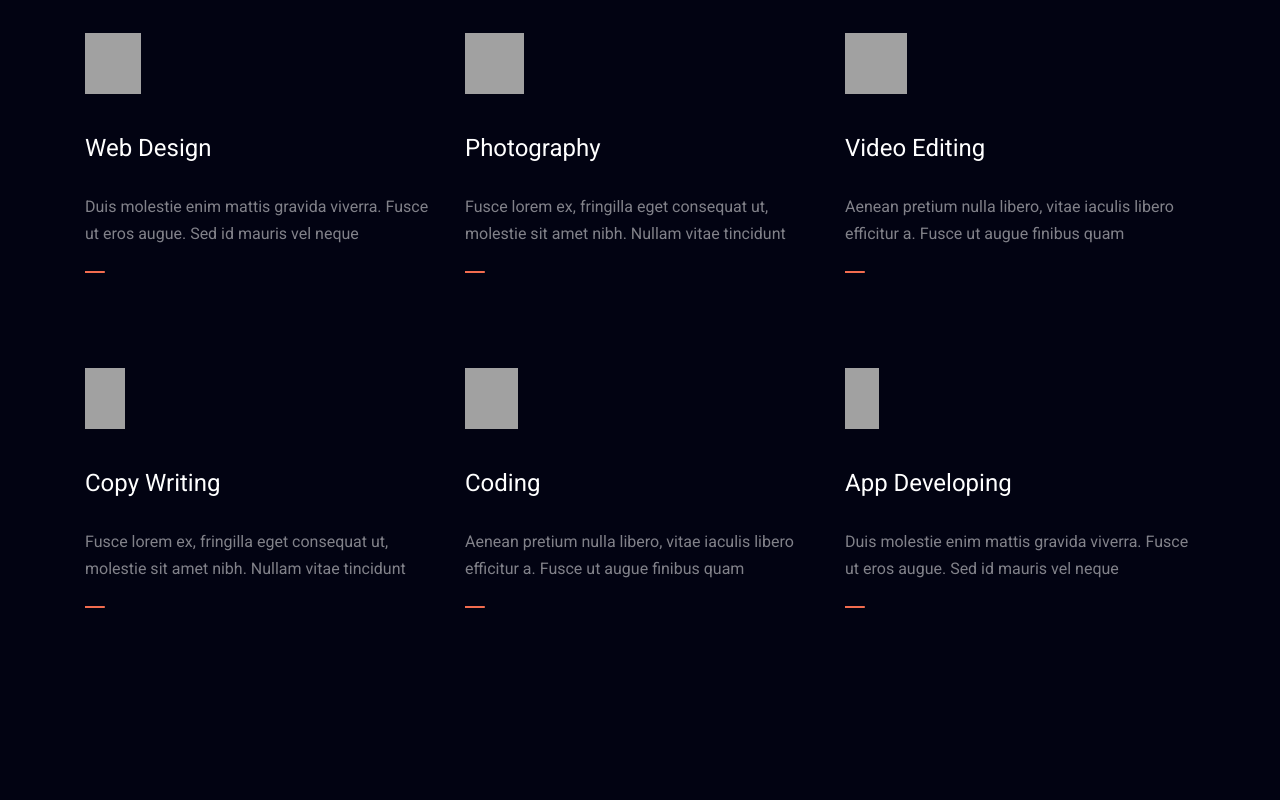
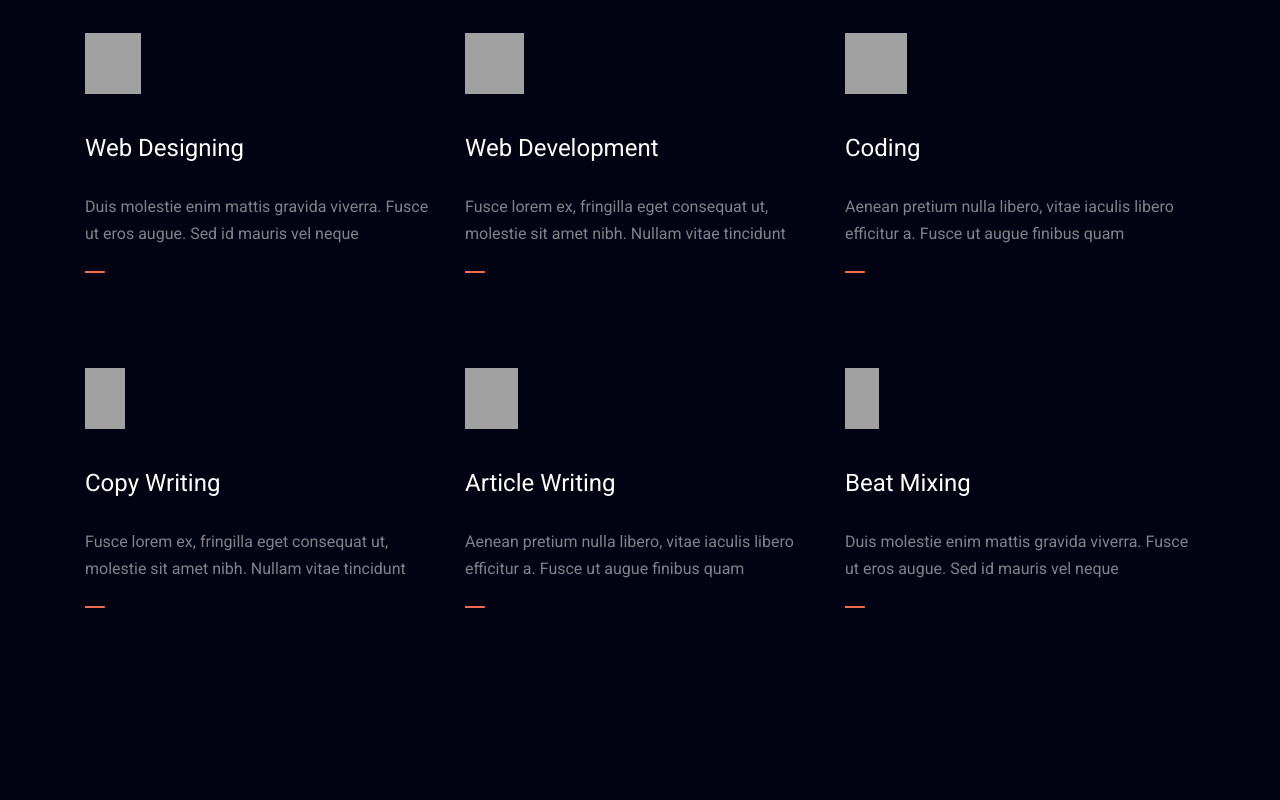
Before and after one commit to sayuru-akash/sayuru-akash.github.io, a plain HTML site: page index.html in a window 1280 px wide. Shown: the part 1020-1820 px from the top of the page. Drawn offline with Linux system fonts and the light colour scheme.

Commit message:
Update index.html

```diff
--- a/index.html
+++ b/index.html
@@ -136,7 +136,7 @@
                                     </div>
                                     <!--end ts-item-header-->
                                     <div class="ts-item-body">
-                                        <h4>Web Design</h4>
+                                        <h4>Web Designing</h4>
                                         <p class="mb-0">
                                             Duis molestie enim mattis gravida viverra. Fusce ut eros augue. Sed id mauris vel neque
                                         </p>
@@ -165,7 +165,7 @@
                                     </div>
                                     <!--end ts-item-header-->
                                     <div class="ts-item-body">
-                                        <h4>Photography</h4>
+                                        <h4>Web Development</h4>
                                         <p class="mb-0">
                                             Fusce lorem ex, fringilla eget consequat ut, molestie sit amet nibh. Nullam vitae tincidunt
                                         </p>
@@ -194,7 +194,7 @@
                                     </div>
                                     <!--end ts-item-header-->
                                     <div class="ts-item-body">
-                                        <h4>Video Editing</h4>
+                                        <h4>Coding</h4>
                                         <p class="mb-0">
                                             Aenean pretium nulla libero, vitae iaculis libero efficitur a. Fusce ut augue finibus quam
                                         </p>
@@ -252,7 +252,7 @@
                                     </div>
                                     <!--end ts-item-header-->
                                     <div class="ts-item-body">
-                                        <h4>Coding</h4>
+                                        <h4>Article Writing</h4>
                                         <p class="mb-0">
                                             Aenean pretium nulla libero, vitae iaculis libero efficitur a. Fusce ut augue finibus quam
                                         </p>
@@ -281,7 +281,7 @@
                                     </div>
                                     <!--end ts-item-header-->
                                     <div class="ts-item-body">
-                                        <h4>App Developing</h4>
+                                        <h4>Beat Mixing</h4>
                                         <p class="mb-0">
                                             Duis molestie enim mattis gravida viverra. Fusce ut eros augue. Sed id mauris vel neque
                                         </p>
```
